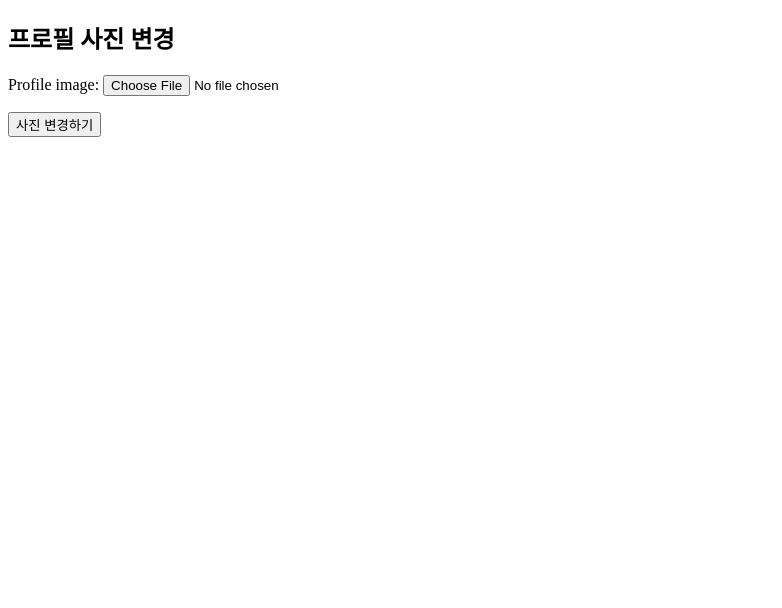
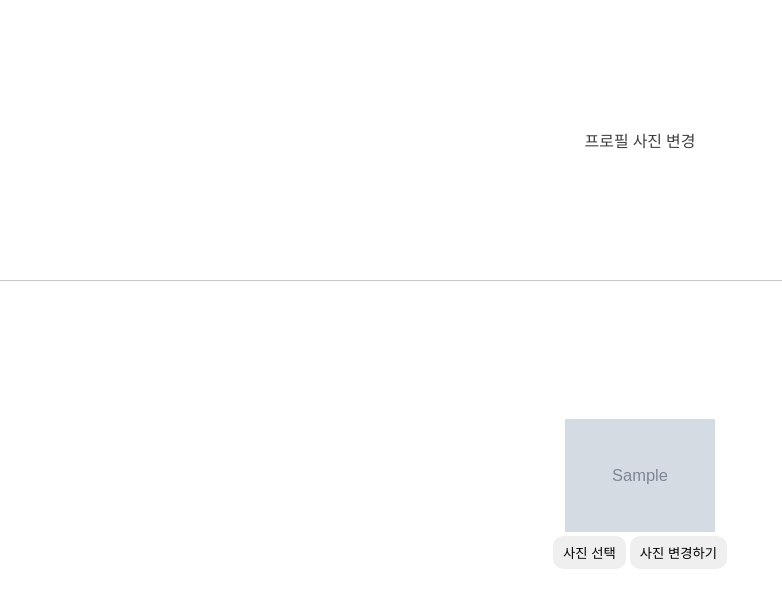
Before and after one commit to likelion-GGOM/back, a Django app: template ggom/accounts/templates/profile.html in a window 1280 px wide. Shown: the top 608 px of the page, without its empty margins (0-782 px from the left). Run offline with Django 4.2, Linux system fonts and the light colour scheme; tables that the repository leaves empty hold one stand-in row (values such as "Sample post"); the template is opened without the code that fills it: values that come from a table or form of the project are taken from there, most other values are stand-ins (such as "Sample title", 1, 10 or a date in 2020); grey boxes marked "Sample" are stand-in pictures; some web fonts are replaced.

Commit message:
[fix] 프로필 이미지 변경 수정

```diff
--- a/ggom/accounts/forms.py
+++ b/ggom/accounts/forms.py
@@ -5,9 +5,11 @@ from django.utils.translation import gettext as _
 
 
 class ProfileImageForm(forms.ModelForm):
+    profile_image = forms.ImageField(widget=forms.FileInput(attrs={'style': 'display: none;'}))
     class Meta:
         model = CustomUser
         fields = ['profile_image']
+
 
 class ChangeNicknameForm(forms.Form):
     new_nickname = forms.CharField(max_length=50)
--- a/ggom/accounts/templates/profile.html
+++ b/ggom/accounts/templates/profile.html
@@ -1,10 +1,31 @@
+{% load static %}
 <!DOCTYPE html>
-<head></head>
+<head>
+  <meta charset="UTF-8" />
+  <meta name="viewport" content="width=device-width, initial-scale=1.0" />
+  <link rel="stylesheet" href="{% static 'css/profile.css' %}" />
+  <title>{{ question.title }}</title>
+</head>
 <body>
-    <h2>프로필 사진 변경</h2>
-    <form method="post" enctype="multipart/form-data">
-        {% csrf_token %}
-        {{ image_form.as_p }}
-        <button type="submit">사진 변경하기</button>
-    </form>
+  <div class="row">
+    <div class="col">
+      <a class="menu">프로필 사진 변경</a>
+    </div>
+  </div>
+  <div class="line"></div>
+
+  <form method="post" enctype="multipart/form-data">
+    {% csrf_token %}
+    <div class="changeProfile">{{ image_form.profile_image }}</div>
+    <img id="imagePreview" class="image-preview" src="{{ profile_image }}" />
+    <br />
+    <button
+      type="button"
+      onclick="document.getElementById('id_profile_image').click();"
+    >
+      사진 선택
+    </button>
+    <button type="submit">사진 변경하기</button>
+  </form>
+  <script src="{% static 'js/profile.js' %}"></script>
 </body>
--- /dev/null
+++ b/ggom/static/css/profile.css
@@ -0,0 +1,68 @@
+@font-face {
+  font-family: "Pretendard-Regular";
+  src: url("https://cdn.jsdelivr.net/gh/Project-Noonnu/noonfonts_2107@1.1/Pretendard-Regular.woff")
+    format("woff");
+  font-weight: 500;
+  font-style: normal;
+}
+
+body {
+  text-align: center;
+  font-family: "Pretendard-Regular";
+  margin: 0 auto;
+  color: #404040;
+}
+
+.changeProfile {
+  margin-top: 10%;
+  margin-bottom: 10%;
+}
+
+button {
+  border: none;
+  padding: 7px 10px;
+  border-radius: 10px;
+}
+
+header {
+  text-align: center;
+}
+
+.line {
+  border-top: 1px solid #c9c8c8;
+  margin-top: 7%;
+  width: 100%;
+}
+
+.profile {
+  margin-top: 10%;
+  width: 30%;
+}
+
+.imgChange {
+  font-size: small;
+  border: none;
+  margin-bottom: 10%;
+  border-radius: 10px;
+  padding: 5px 7px;
+}
+
+.id {
+  margin-top: 10%;
+  border-color: #404040;
+  width: 30%;
+  background-color: #c2b5b5;
+  border-radius: 30%;
+}
+
+.row {
+  text-align: center;
+  margin-top: 10%;
+  margin-bottom: 10%;
+}
+
+.image-preview {
+  max-width: 150px;
+  height: auto;
+  margin-top: 10px;
+}
--- /dev/null
+++ b/ggom/static/js/profile.js
@@ -0,0 +1,12 @@
+document
+  .getElementById("id_profile_image")
+  .addEventListener("change", function () {
+    const file = this.files[0];
+    if (file) {
+      const reader = new FileReader();
+      reader.onload = function (e) {
+        document.getElementById("imagePreview").src = e.target.result;
+      };
+      reader.readAsDataURL(file);
+    }
+  });
```
